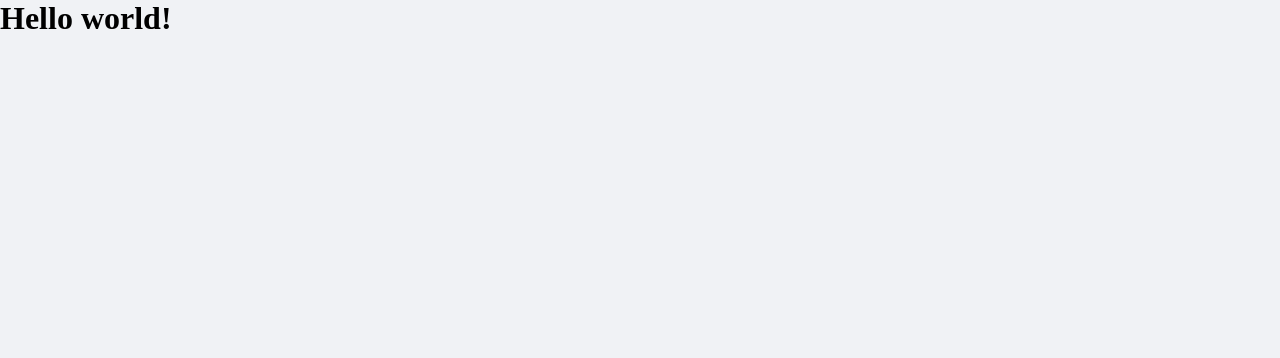
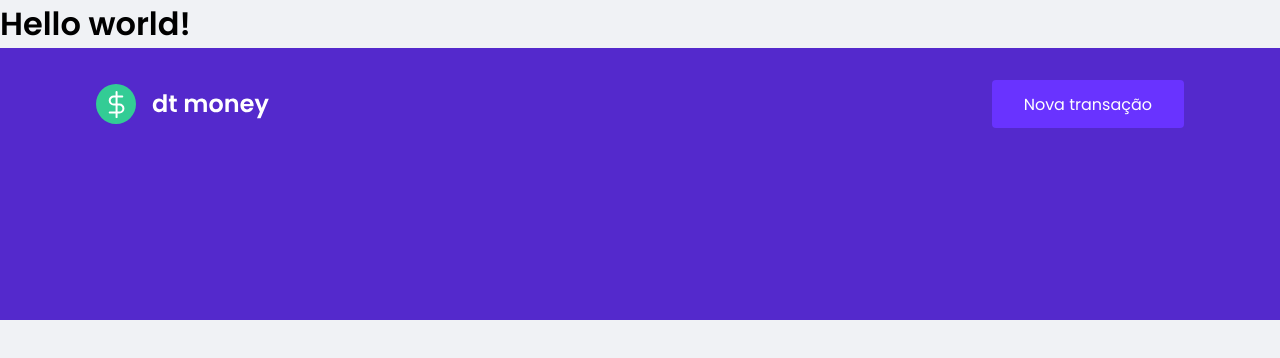
Before and after one commit to thayronFeitosa/dtmoney, a React (Create React App) app: page / in a window 1280 px wide. Shown: the top 358 px of the page. Built offline with nearby package versions, Linux system fonts and the light colour scheme.

Commit message:
Criando o component Header

```diff
--- a/public/index.html
+++ b/public/index.html
@@ -1,13 +1,18 @@
 <!DOCTYPE html>
 <html lang="en">
+
 <head>
+  <link rel="preconnect" href="https://fonts.googleapis.com">
+  <link rel="preconnect" href="https://fonts.gstatic.com" crossorigin>
   <meta charset="utf-8" />
   <meta name="viewport" content="width=device-width, initial-scale=1" />
   <link rel="shortcut icon" href="favicon.png" type="image/x-icon">
-
+  <link href="https://fonts.googleapis.com/css2?family=Poppins:wght@400;600&display=swap" rel="stylesheet">
   <title>dtmoney</title>
 </head>
+
 <body>
   <div id="root"></div>
 </body>
+
 </html>
--- a/src/App.tsx
+++ b/src/App.tsx
@@ -1,11 +1,12 @@
 import React from 'react';
 import { GlobalStyle } from './styles/globol';
-
+import { Header } from './components/Header'
 
 export function App() {
   return (
     <div className="App">
       <h1>Hello world!</h1>
+      <Header />
       <GlobalStyle />
     </div>
   );
--- /dev/null
+++ b/src/components/Header/index.tsx
@@ -0,0 +1,14 @@
+import React from 'react';
+import Logo from '../../assets/logo.svg'
+import { Container, Content } from './styles';
+
+export const Header: React.FC = () => (
+  <Container>
+    <Content>
+      <img src={Logo} alt="dt money" />
+      <button>
+        Nova transação
+      </button>
+    </Content>
+  </Container>
+)
--- /dev/null
+++ b/src/components/Header/styles.ts
@@ -0,0 +1,31 @@
+import styled from 'styled-components';
+
+export const Container = styled.header`
+  background: var(--blue);
+
+`;
+
+export const Content = styled.div`
+  max-width: 1120px;
+  margin:  0 auto;
+
+   padding: 2rem 1rem 12rem;
+   display: flex;
+   align-items: center;
+   justify-content: space-between;
+
+   button {
+     font-size: 1rem;
+     color: #FFFF;
+     background: var(--blue-light);
+     border: 0;
+     padding: 0 2rem;
+     border-radius: 0.25rem;
+     height: 3rem;
+     transition: filter 0.2s;
+
+     &:hover {
+       filter: brightness(0.9);
+     }
+   }
+`;
--- a/src/styles/globol.ts
+++ b/src/styles/globol.ts
@@ -31,6 +31,16 @@
     }
   }
 
+  body, input, textarea, button {
+    font-family: 'Poppins', sans-serif;
+    font-weight: 400;
+  }
+
+  h1, h2, h3, h4, h5, h6, strong {
+    font-weight: 600;
+
+  }
+
   body {
     background: var(--background);
     -webkit-font-smoothing: antialiased;
```
Lines whose indentation alone changed are shown as unchanged.
